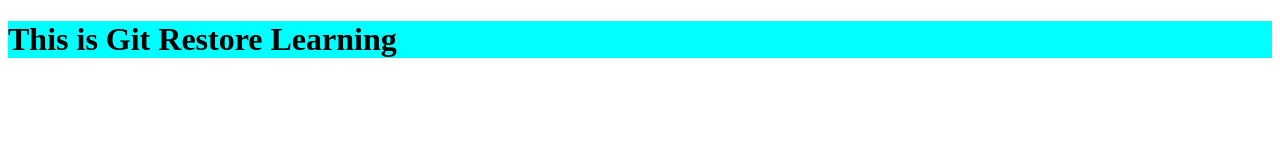
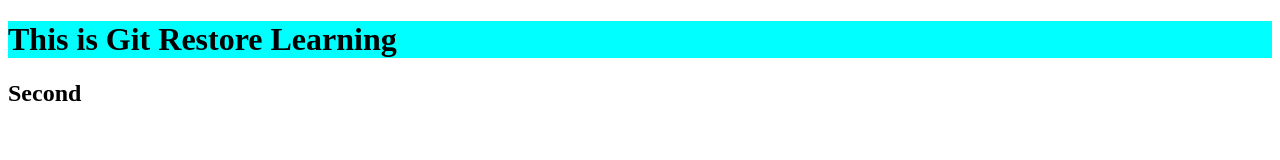
Before and after one commit to ShehrozAshrafKhan/Git-Restore, a plain HTML site: page index.html in a window 1280 px wide. Drawn offline with Linux system fonts and the light colour scheme.

Commit message:
Second Commit

```diff
--- a/index.html
+++ b/index.html
@@ -8,5 +8,6 @@
 </head>
 <body>
     <h1 id="heading">This is Git Restore Learning</h1>
+    <h2 id="heading2">Second</h2>
 </body>
 </html>
```
